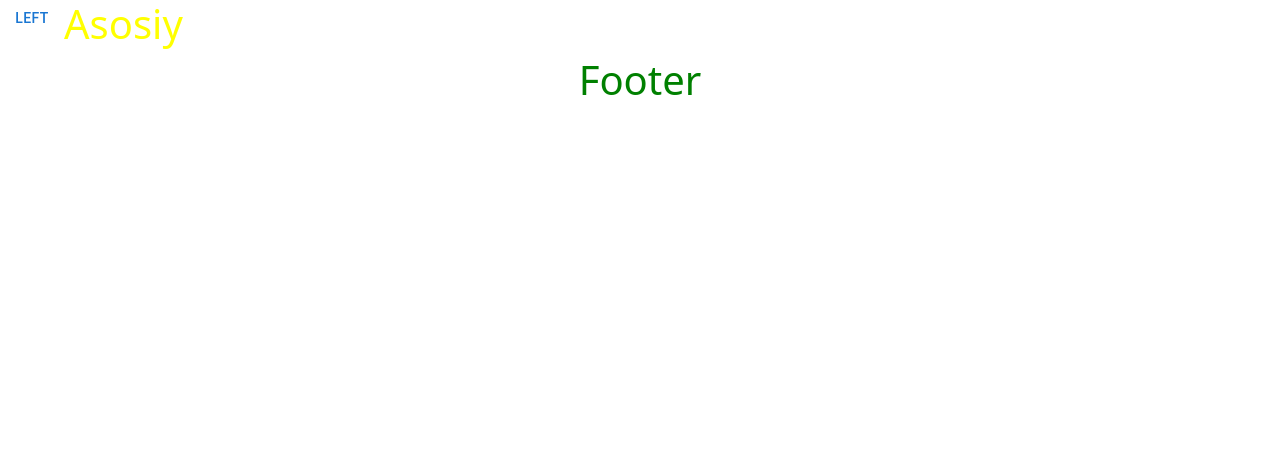
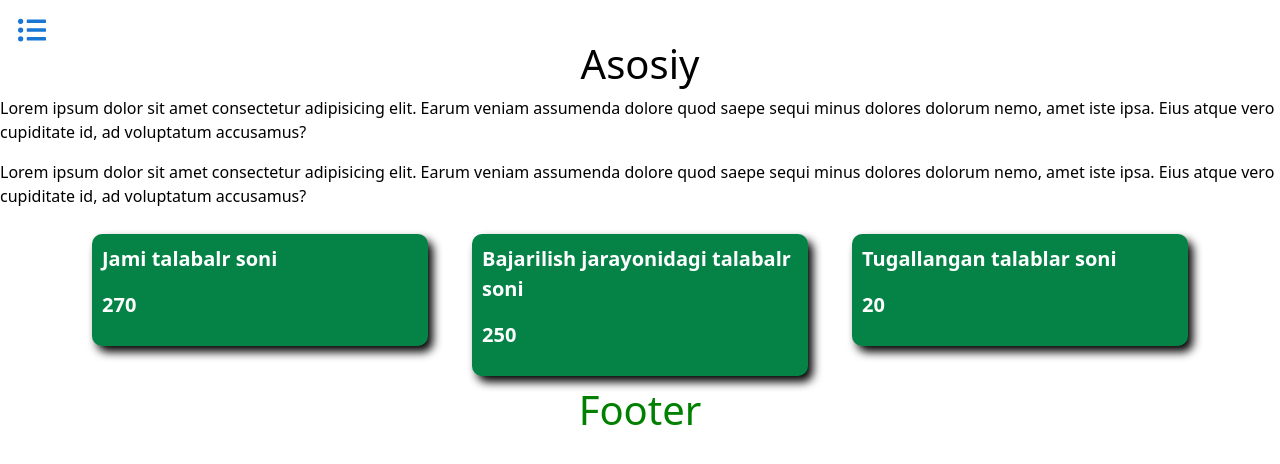
Before and after one commit to soffStudy/dream, a Next.js app: page /asosiy in a window 1280 px wide. Shown: the top 464 px of the page. Built offline with nearby package versions, Linux system fonts and the light colour scheme.

Commit message:
layoutlar qoyildi

```diff
--- a/components/all.js
+++ b/components/all.js
@@ -6,9 +6,11 @@ import Layout from '../styleW/layout'
 const All = ({ children }) => {
     return (
         <Layout>
-            <div className='d-flex '>
+            <div className=' '>
 
-                <Dashboard />
+                <div className='dashboard'>
+                    <Dashboard />
+                </div>
 
                 <div className='w-100'>
                     {children}
--- a/components/dashboard.js
+++ b/components/dashboard.js
@@ -6,14 +6,21 @@ import List from '@mui/material/List';
 import Divider from '@mui/material/Divider';
 import ListItem from '@mui/material/ListItem';
 import ListItemText from '@mui/material/ListItemText';
-import Link from 'next/link'
+import Link from 'next/link';
+import { FaListUl } from "react-icons/fa";
+import { AiTwotoneHome } from "react-icons/ai";
+import { HiOutlineDocument, HiOutlineDocumentAdd } from "react-icons/hi";
+import Layout from '../styleW/layout';
+// import { FaListUl } from "react-icons/fa";
+
+
+
+
 
 export default function TemporaryDrawer() {
     const [state, setState] = React.useState({
         top: false,
         left: false,
-        bottom: false,
-        right: false,
     });
 
     const toggleDrawer = (anchor, open) => (event) => {
@@ -34,19 +41,19 @@ export default function TemporaryDrawer() {
             <List>
                 <Link href="asosiy">
                     <ListItem button>
-                        <a>Asosiy</a>
+                        <a><span className='mb-2 fs-5'><AiTwotoneHome /> </span>Asosiy</a>
                     </ListItem>
                 </Link>
 
                 <Link href="hujjatlar">
                     <ListItem button>
-                        <a>hujjatlar</a>
+                        <a><span className='mb-2 fs-5'><HiOutlineDocument /> </span>Hujjatlar</a>
                     </ListItem>
                 </Link>
 
                 <Link href="yangiHujjat">
                     <ListItem button>
-                        <a>Yangu hujjatlar</a>
+                        <a><span className='mb-2 fs-5'><HiOutlineDocumentAdd /> </span>Yangu hujjatlar</a>
                     </ListItem>
                 </Link>
 
@@ -67,7 +74,7 @@ export default function TemporaryDrawer() {
         <div>
             {['left'].map((anchor) => (
                 <React.Fragment key={anchor}>
-                    <Button onClick={toggleDrawer(anchor, true)}>{anchor}</Button>
+                    <Button onClick={toggleDrawer(anchor, true)} className="fw-bold fs-3 btn-primary" > <FaListUl /></Button>
                     <Drawer
                         anchor={anchor}
                         open={state[anchor]}
--- a/package.json
+++ b/package.json
@@ -19,6 +19,7 @@
     "react": "17.0.2",
     "react-awesome-reveal": "^3.8.1",
     "react-dom": "17.0.2",
+    "react-icons": "^4.3.1",
     "react-redux": "^7.2.5",
     "redux": "^4.1.1",
     "redux-devtools-extension": "^2.13.9",
--- a/pages/asosiy/index.js
+++ b/pages/asosiy/index.js
@@ -2,6 +2,7 @@ import React from 'react'
 import Head from 'next/head'
 import All from '../../components/all'
 import AsosiyW from '../../styleW/asosiyW'
+import Link from 'next/link'
 
 
 
@@ -14,7 +15,46 @@ const Asosiy = () => {
                     <meta name="description" content="dream education haqida toliq malumot" />
                     <link rel="icon" href="/favicon.ico" />
                 </Head>
-                <h1>Asosiy</h1>
+                <h1 className='text-center'>Asosiy</h1>
+                <p>Lorem ipsum dolor sit amet consectetur adipisicing elit. Earum veniam assumenda dolore quod saepe sequi minus dolores dolorum nemo, amet iste ipsa. Eius atque vero cupiditate id, ad voluptatum accusamus?</p>
+                <p>Lorem ipsum dolor sit amet consectetur adipisicing elit. Earum veniam assumenda dolore quod saepe sequi minus dolores dolorum nemo, amet iste ipsa. Eius atque vero cupiditate id, ad voluptatum accusamus?</p>
+
+                <div className="container">
+                    <div className="row">
+                        <div className="col-lg-4 col-md-6 col-sm-12">
+                            <Link href="#">
+                                <a>
+                                    <div className='asosiyCardlar'>
+                                        <p>Jami talabalr soni</p>
+                                        <p>270</p>
+                                    </div>
+                                </a>
+                            </Link>
+                        </div>
+
+                        <div className="col-lg-4 col-md-6 col-sm-12">
+                            <Link href="#">
+                                <a>
+                                    <div className='asosiyCardlar'>
+                                        <p>Bajarilish jarayonidagi talabalr soni</p>
+                                        <p>250</p>
+                                    </div>
+                                </a>
+                            </Link>
+                        </div>
+
+                        <div className="col-lg-4 col-md-6 col-sm-12">
+                            <Link href="#">
+                                <a>
+                                    <div className='asosiyCardlar'>
+                                        <p>Tugallangan talablar soni</p>
+                                        <p>20</p>
+                                    </div>
+                                </a>
+                            </Link>
+                        </div>
+                    </div>
+                </div>
 
             </AsosiyW>
         </All>
--- a/pages/yangiHujjat/index.js
+++ b/pages/yangiHujjat/index.js
@@ -12,7 +12,7 @@ const YangiHujjat = () => {
                     <meta name="description" content="dream education haqida toliq malumot" />
                     <link rel="icon" href="/favicon.ico" />
                 </Head>
-                <h1>yangi hujjat</h1>
+                <h1 className='text-center'>yangi hujjat</h1>
             </YangiHujjatW>
         </All>
     )
--- a/styleW/asosiyW.js
+++ b/styleW/asosiyW.js
@@ -1,7 +1,21 @@
 import styled from "styled-components";
 
 const AsosiyW = styled.div`
-color: yellow;
+color: black;
+.asosiyCardlar{
+    margin: 10px;
+    padding: 10px;
+    background-color: #058347;
+    border-radius: 10px;
+    box-shadow: 5px 6px 10px 0 black;
+}
+
+a{
+    text-decoration: none;
+    color: white;
+    font-weight: bold;
+    font-size: 20px;
+}
 `;
 
 export default AsosiyW
--- a/styleW/layout.js
+++ b/styleW/layout.js
@@ -2,6 +2,12 @@ import styled from "styled-components";
 
 const Layout = styled.div`
 color: green;
+
+.dashboard{
+position: sticky;
+top: 10px;
+}
+
 `;
 
 export default Layout
```
Also changed, not shown: 1 other file (tests, documents, lock files or other folders).
